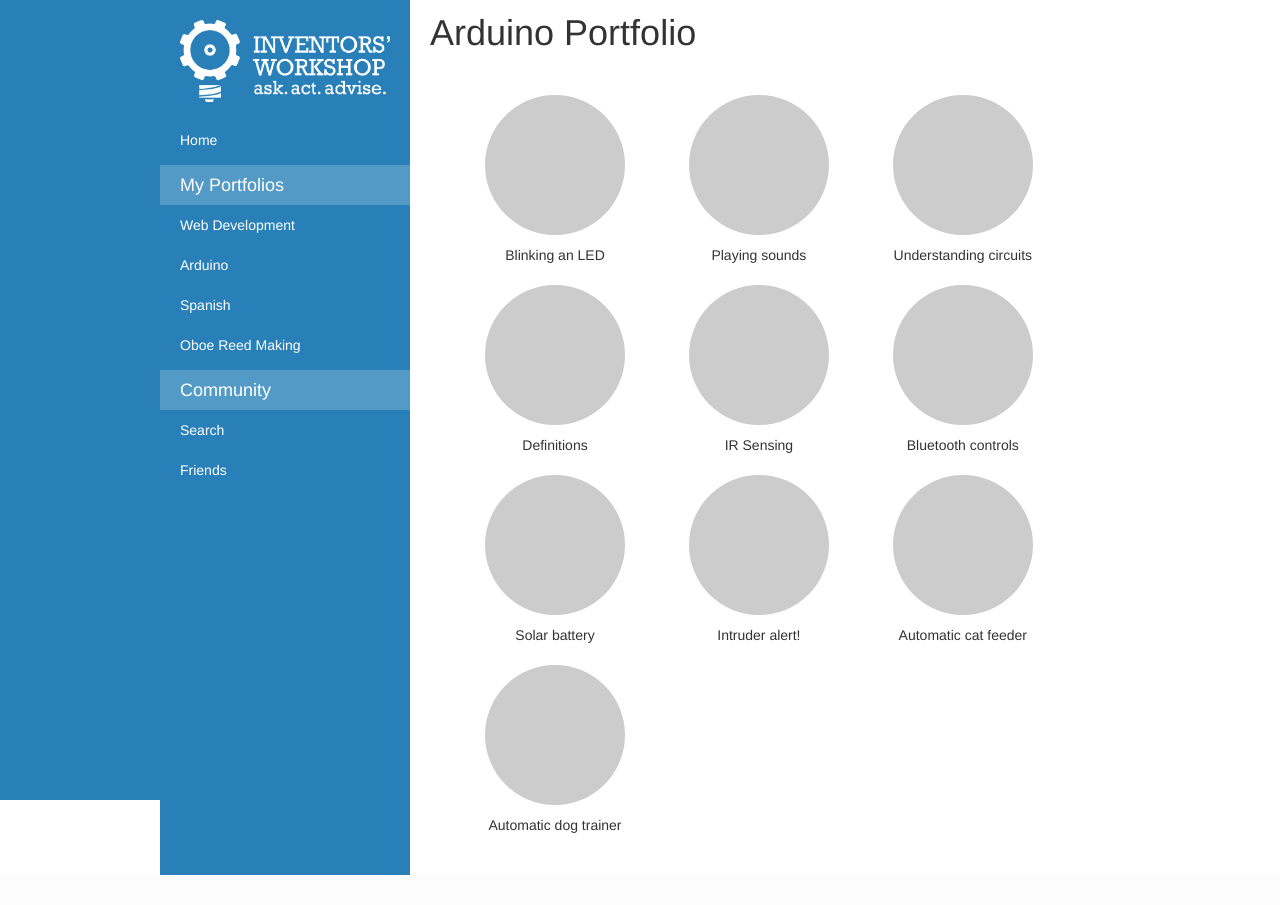
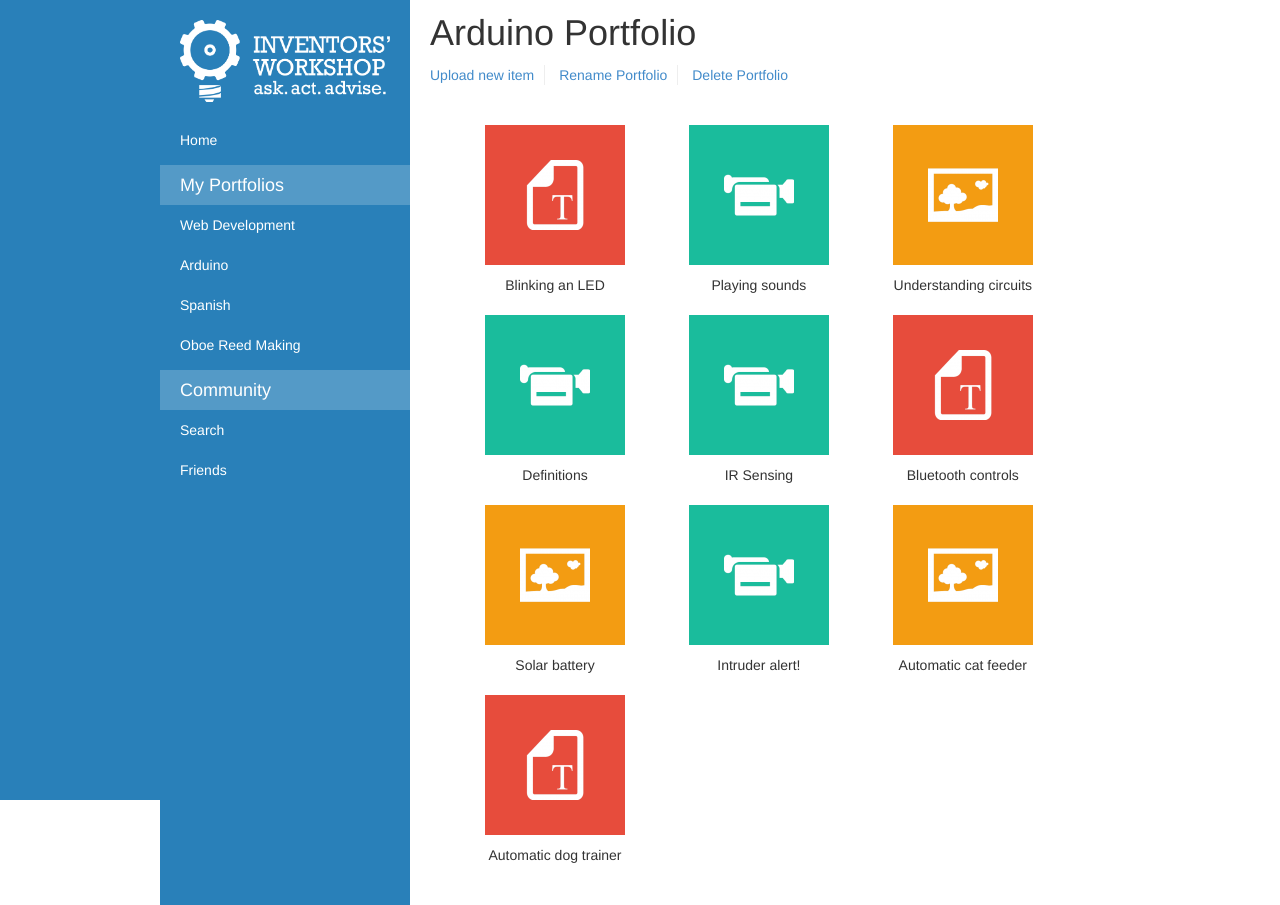
Before and after one commit to inventors-workshops/inventors-portfolios, an ASP.NET MVC app: page /Portfolio in a window 1280 px wide. Shown: the part 40-945 px from the top of the page. Before the commit the page ends 915 px from the top, so only its background shows below. Run offline with ASP.NET Core 8 and stand-ins for ASP.NET MVC 5, Linux system fonts and the light colour scheme; the project's own start-up code is not run, and a stand-in starts its controllers and pages; some libraries are stand-ins or nearby versions.

Commit message:
Update layout for portfolio page

```diff
--- a/IP.Web/Content/Site.css
+++ b/IP.Web/Content/Site.css
@@ -275,9 +275,64 @@ body > .navbar-default {
 }
 
 .icon-grid-thumb {
+    display: inline-block;
     height: 140px;
     width: 140px;
-    background: #CCC;
-    border-radius: 70px;
+    background: #2980b9;
     margin-bottom: 10px;
 }
+
+.icon-grid-thumb:hover span {
+    background-color: rgba(255, 255, 255, 0.2);
+    transition: background-color 0.5s;
+}
+
+.video {
+    background: #1abc9c;
+    position: relative;
+}
+
+.video span {
+    display: inline-block;
+    width: 100%;
+    height: 100%;
+    background: url("/Images/video-icon.png") center center;
+}
+
+.text {
+    background: #e74c3c;
+}
+
+.text span {
+    display: inline-block;
+    width: 100%;
+    height: 100%;
+    background: url("/Images/text-icon.png") center center;
+}
+
+.image {
+    background: #f39c12;
+}
+
+.image span {
+    display: inline-block;
+    width: 100%;
+    height: 100%;
+    background: url("/Images/image-icon.png") center center;
+}
+
+.pageActions {
+    list-style: none;
+    padding-left: 10px;
+}
+
+.pageActions li {
+    display: inline-block;
+    padding-right: 10px;
+    padding-left: 10px;
+    border-right: solid 1px #EEE;
+}
+
+.pageActions li:last-child {
+    border: none;
+}
--- a/IP.Web/Views/Portfolio/Index.cshtml
+++ b/IP.Web/Views/Portfolio/Index.cshtml
@@ -1,48 +1,99 @@
 @{
     ViewBag.Title = "Arduino" + " Portfolio"; // TODO dynamic title based on portfolio name
+}
+
+@section pageActions {
+    <ul class="pageActions">
+        <li>
+            <a href="#">Upload new item</a>
+        </li>
+        <li>
+            <a href="#">Rename Portfolio</a>
+        </li>
+        <li>
+            <a href="#">Delete Portfolio</a>
+        </li>
+    </ul>
 }
 
 <div class="row">
     <ul class="icon-grid">
         <li>
-            <div class="icon-grid-thumb"></div>
+            <a href="#" class="icon-grid-thumb text">
+                <span></span>
+            </a>
             Blinking an LED
         </li>
         <li>
-            <div class="icon-grid-thumb"></div>
+            <a href="#" class="icon-grid-thumb video">
+                <span></span>
+            </a>
             Playing sounds
         </li>
         <li>
-            <div class="icon-grid-thumb"></div>
+            <a href="#" class="icon-grid-thumb image">
+                <span></span>
+            </a>
             Understanding circuits
         </li>
         <li>
-            <div class="icon-grid-thumb"></div>
+            <a href="#" class="icon-grid-thumb video">
+                <span></span>
+            </a>
             Definitions
         </li>
         <li>
-            <div class="icon-grid-thumb"></div>
+            <a href="#" class="icon-grid-thumb video">
+                <span></span>
+            </a>
             IR Sensing
         </li>
         <li>
-            <div class="icon-grid-thumb"></div>
+            <a href="#" class="icon-grid-thumb text">
+                <span></span>
+            </a>
             Bluetooth controls
         </li>
         <li>
-            <div class="icon-grid-thumb"></div>
+            <a href="#" class="icon-grid-thumb image">
+                <span></span>
+            </a>
             Solar battery
         </li>
         <li>
-            <div class="icon-grid-thumb"></div>
+            <a href="#" class="icon-grid-thumb video">
+                <span></span>
+            </a>
             Intruder alert!
         </li>
         <li>
-            <div class="icon-grid-thumb"></div>
+            <a href="#" class="icon-grid-thumb image">
+                <span></span>
+            </a>
             Automatic cat feeder
         </li>
         <li>
-            <div class="icon-grid-thumb"></div>
+            <a href="#" class="icon-grid-thumb text">
+                <span></span>
+            </a>
             Automatic dog trainer
         </li>
     </ul>
 </div>
+
+@section scripts {
+    <script>
+        $(function () {
+            //setIconsBackground();
+        });
+
+        var setIconsBackground = function () {
+            var icons = $(".icon-grid-thumb");
+            $.getJSON('http://www.colourlovers.com/api/colors/new?keywords=dark+blue&jsonCallback=?&size=' + icons.length, function (data) {
+                icons.each(function (index, value) {
+                    $(value).css('background', 'repeat url(' + data[index].imageUrl + ')');
+                });
+            });
+        }
+    </script>
+}
--- a/IP.Web/Views/Shared/_Layout.cshtml
+++ b/IP.Web/Views/Shared/_Layout.cshtml
@@ -95,6 +95,7 @@
                     @ViewBag.Title
                 </h1>
             </div>
+            @RenderSection("pageActions", required: false)
             <!-- Keep all page content within the page-content inset div! -->
             <div class="page-content inset">
                 @RenderBody()
```
Also changed, not shown: IP.Web/Images/image-icon.png (added), IP.Web/Images/text-icon.png (added), IP.Web/Images/video-icon.png (added).
